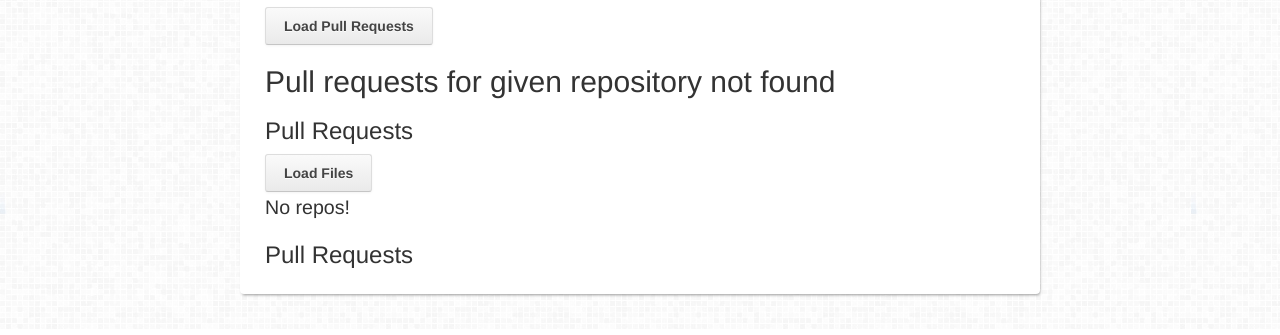
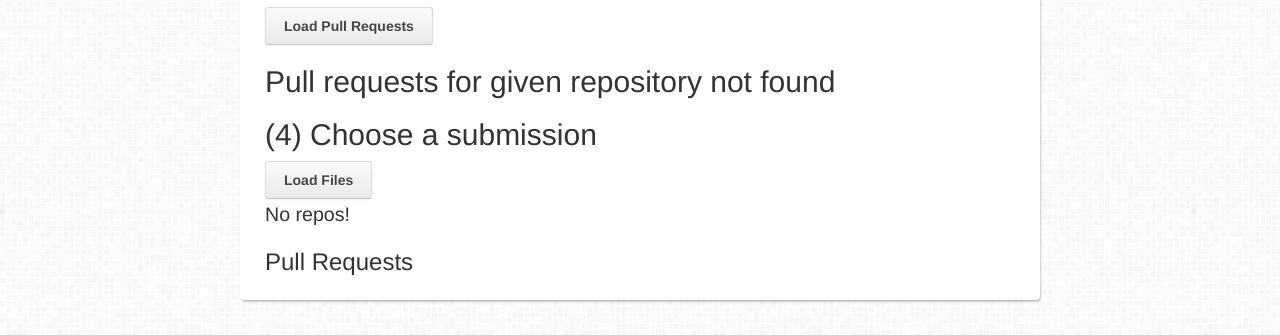
Before and after one commit to jeansung/DSLDashboard, a plain HTML site: page index.html in a window 1280 px wide. Shown: the part 752-1087 px from the top of the page. Drawn offline with nearby package versions, Linux system fonts and the light colour scheme; a web font is replaced by a local one.

Commit message:
header updates

```diff
--- a/index.html
+++ b/index.html
@@ -75,7 +75,7 @@
          <div class="ghcontent">
             <p ng-hide="pullsFound"></p>
             <div ng-show="pullsFound">
-               <h3> Pull Requests </h3>
+               <h2> (4) Choose a submission </h2>
                <ul ng-repeat="pull in pulls" for="{{pull}}">
                   <label name= "pullLabel" >
                       <input
```
